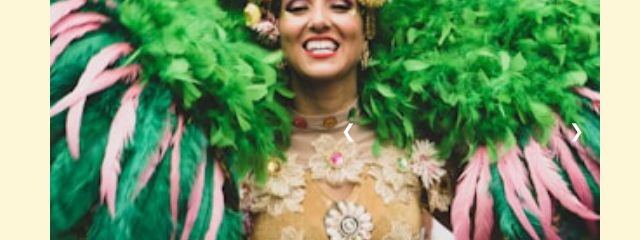
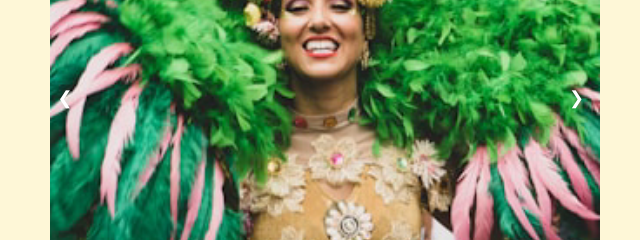
Before and after one commit to YananWu729/Notting-Hill-Carnival, a plain HTML site: page src/index.html in a window 1280 px wide. Shown: the part 712-952 px from the top of the page, 315-955 px from the left. Drawn offline with Linux system fonts and the light colour scheme.

Commit message:
previous button position fix

```diff
--- a/src/styles/style.css
+++ b/src/styles/style.css
@@ -227,8 +227,9 @@ section {
   cursor: pointer;
   position: absolute;
   top: 50%;
+  right: 93%;
   width: auto;
-  margin-top: -22px;
+  margin-top: -55px;
   padding: 16px;
   color: white;
   font-weight: bold;
```
